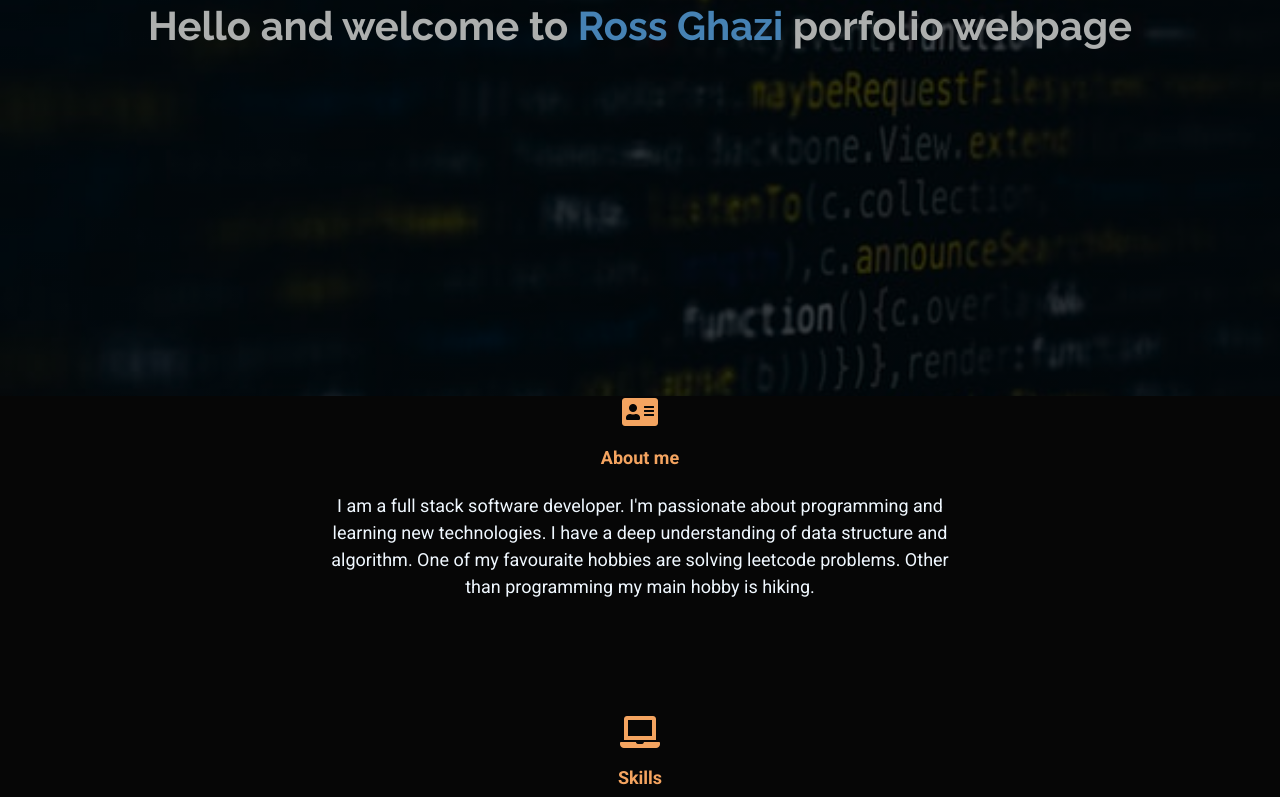
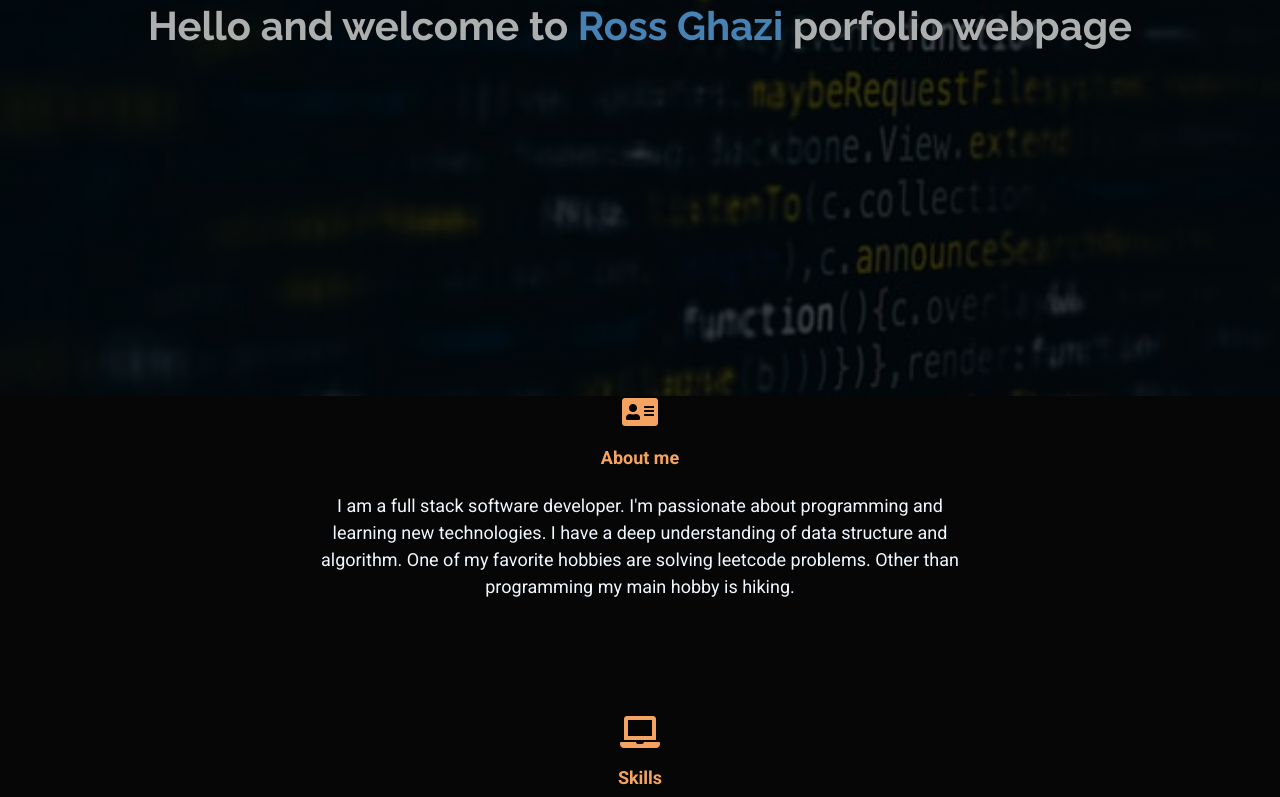
Before and after one commit to Ross-Ghazi/Portfolio, a React (Create React App) app: page / in a window 1280 px wide. Shown: the part 404-1201 px from the top of the page. Built offline with nearby package versions, Linux system fonts and the light colour scheme.

Commit message:
minor content fix

```diff
--- a/src/App.js
+++ b/src/App.js
@@ -42,8 +42,8 @@ function App() {
             <div className="title ">About me</div>I am a full stack software
             developer. I'm passionate about programming and learning new
             technologies. I have a deep understanding of data structure and
-            algorithm. One of my favouraite hobbies are solving leetcode
-            problems. Other than programming my main hobby is hiking.
+            algorithm. One of my favorite hobbies are solving leetcode problems.
+            Other than programming my main hobby is hiking.
           </div>
         </div>
       </section>
```
